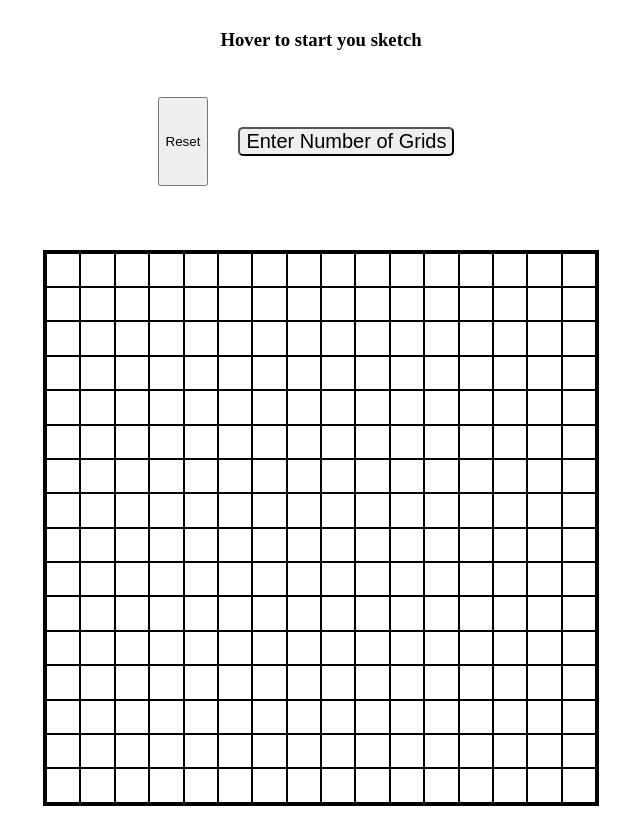
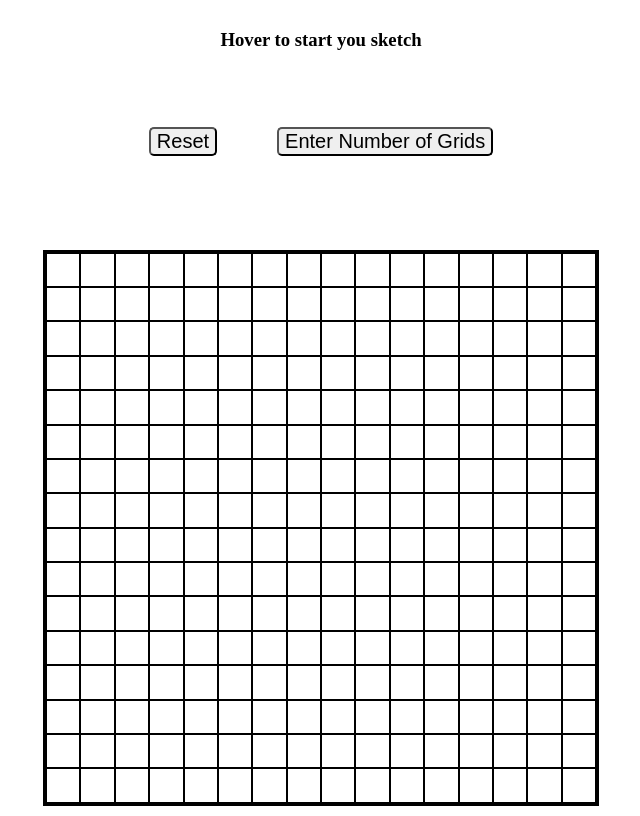
Before and after one commit to anas0888/Etch-a-Sketch, a plain HTML site: page index.html in a window 1280 px wide. Shown: the whole page, without its empty margins (319-959 px from the left). Drawn offline with Linux system fonts and the light colour scheme.

Commit message:
fix Reset button

```diff
--- a/style.css
+++ b/style.css
@@ -7,7 +7,7 @@
 display:flex;
 
 }
-.btn{
+#resetBtn{
 font-size: 20px;
 border-radius:5px;
 margin: 30px;
```
